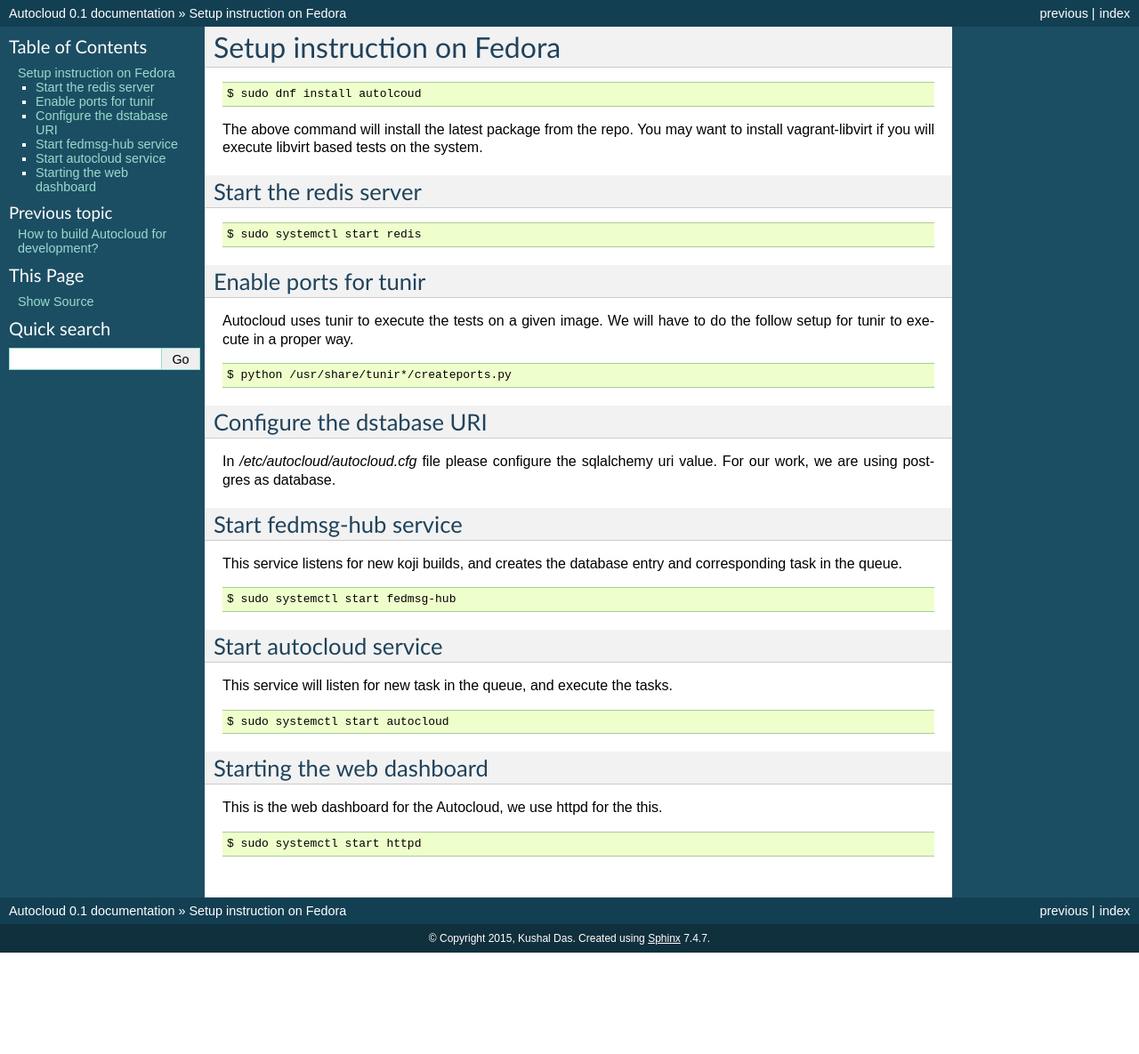
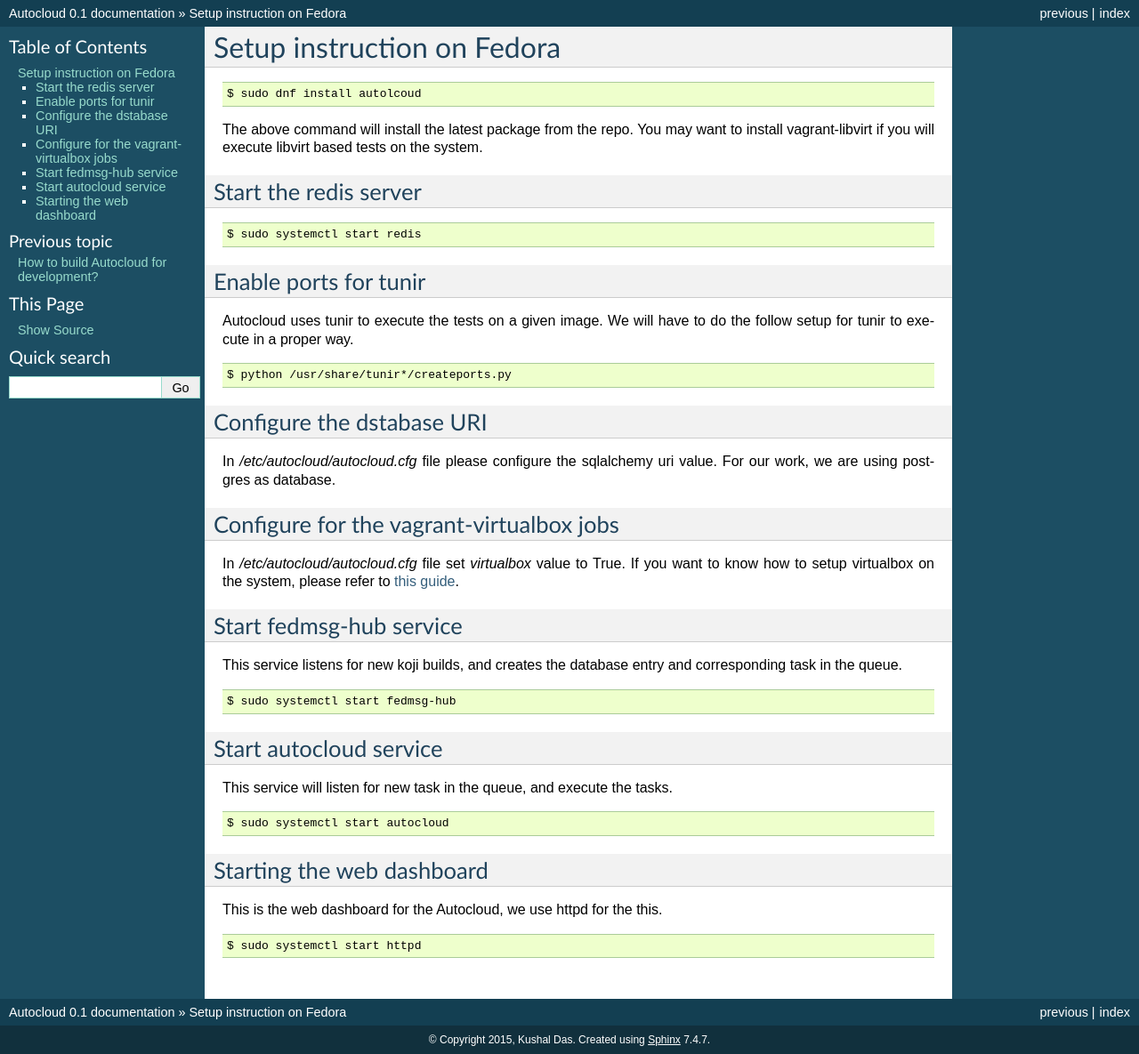
Before and after one commit to kushaldas/autocloud, a Sphinx documentation site: the page built from docs/setup.rst, in a window 1280 px wide. Shown: the whole page at 89% size. Built offline with Sphinx 7.4.7, drawn with Linux system fonts in a browser that asks for light colours; before the commit the page ends 1071 px from its top, so only the background shows below that.

Commit message:
Adds documentation for configuring autocloud for vagrant-virtualbox jobs.

```diff
--- a/docs/setup.rst
+++ b/docs/setup.rst
@@ -33,6 +33,12 @@
 In */etc/autocloud/autocloud.cfg* file please configure the sqlalchemy uri value. For our work, we are using
 postgres as database.
 
+Configure for the vagrant-virtualbox jobs
+------------------------------------------
+
+In */etc/autocloud/autocloud.cfg* file set *virtualbox* value to True. If you want to know how to setup virtualbox on the system, please refer to `this guide <http://tunir.readthedocs.org/en/latest/vagrant.html#how-to-install-virtualbox-and-vagrant>`_.
+
+
 Start fedmsg-hub service
 --------------------------
 
```
